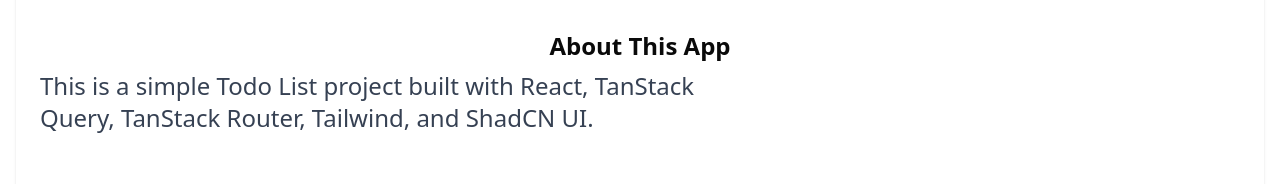
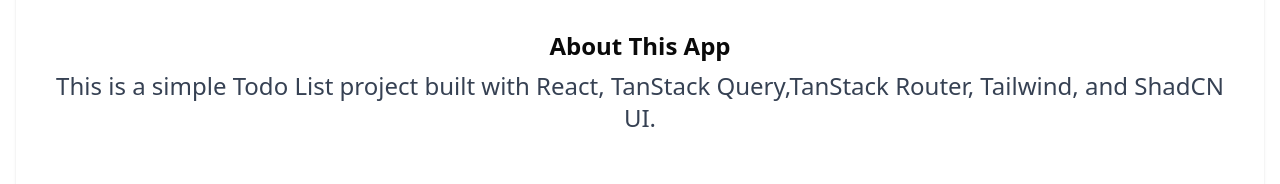
Before and after one commit to Sava1097/Todo-TanStack-Query, a React (Vite) app in the folder todo-client/: page /about in a window 1280 px wide. Shown: the part 398-582 px from the top of the page. Built offline with nearby package versions, Linux system fonts and the light colour scheme; no server answers.

Commit message:
added about Page translation

```diff
--- a/todo-client/public/locales/en/translation.json
+++ b/todo-client/public/locales/en/translation.json
@@ -15,5 +15,6 @@
   "todos": "Todos",
   "about": "About",
   "tasks_left_one": "{{count}} task left",
-  "tasks_left_other": "{{count}} tasks left"
+  "tasks_left_other": "{{count}} tasks left",
+  "about_des":"This is a simple Todo List project built with React, TanStack Query,TanStack Router, Tailwind, and ShadCN UI."
 }
--- a/todo-client/public/locales/ru/translation.json
+++ b/todo-client/public/locales/ru/translation.json
@@ -16,5 +16,6 @@
   "about": "О приложении",
   "tasks_left_one": "{{count}} невыполненная задача",
   "tasks_left_few": "{{count}} невыполненные задачи",
-  "tasks_left_many": "{{count}} невыполненных задач"
+  "tasks_left_many": "{{count}} невыполненных задач",
+  "about_des": "Это простой проект списка задач, созданный с помощью React, TanStack Query, TanStack Router, Tailwind и ShadCN UI."
 }
--- a/todo-client/src/components/AboutPage.tsx
+++ b/todo-client/src/components/AboutPage.tsx
@@ -1,11 +1,13 @@
+import { useTranslation } from "react-i18next"
+
 export default function AboutPage() {
+  const { t } = useTranslation()
 
   return (
-    <div className="min-h-screen lg:h-auto flex flex-col items-center justify-center gap-2 p-6 bg-white shadow rounded-lg">
+    <div className="min-h-dvh lg:h-auto flex flex-col items-center justify-center gap-2 p-6 bg-white shadow rounded-lg">
       <h2 className="text-2xl text-center font-bold">About This App</h2>
-      <p className="text-gray-700 lg:text-2xl text-balance">
-        This is a simple Todo List project built with React, TanStack Query,
-        TanStack Router, Tailwind, and ShadCN UI.
+      <p className="text-gray-700 text-center lg:text-2xl">
+        {t("about_des")}
       </p>
     </div>
     )
--- a/todo-client/src/components/Todos.tsx
+++ b/todo-client/src/components/Todos.tsx
@@ -101,10 +101,10 @@ export function Todos() {
               {tasks?.map((todo) => (
                 <motion.li
                   key={todo.id}
-                  initial={{ opacity: 0, y: 20 }}
+                  initial={{ opacity: 0, y: 10 }}
                   animate={{ opacity: 1, y: 0 }}
-                  exit={{ opacity: 0, y: -20 }}
-                  transition={{ duration: 0.2 }}
+                  exit={{ opacity: 0, x: -100 }}
+                  transition={{ duration: 0.5 }}
                   className="flex justify-between items-center rounded-lg lg:text-3xl bg-white p-2 lg:p-4 mb-1.5 shadow-sm hover:shadow-md transition"
                 >
                   <label className="flex gap-3 justify-center items-center lg:gap-6">
--- a/todo-client/src/i18n.ts
+++ b/todo-client/src/i18n.ts
@@ -18,9 +18,6 @@ i18next
     resources,
     lng: "en",
     fallbackLng: "en",
-    interpolation: {
-      escapeValue: false,
-    },
   });
 
 export type DefaultResources = typeof resources;
```
